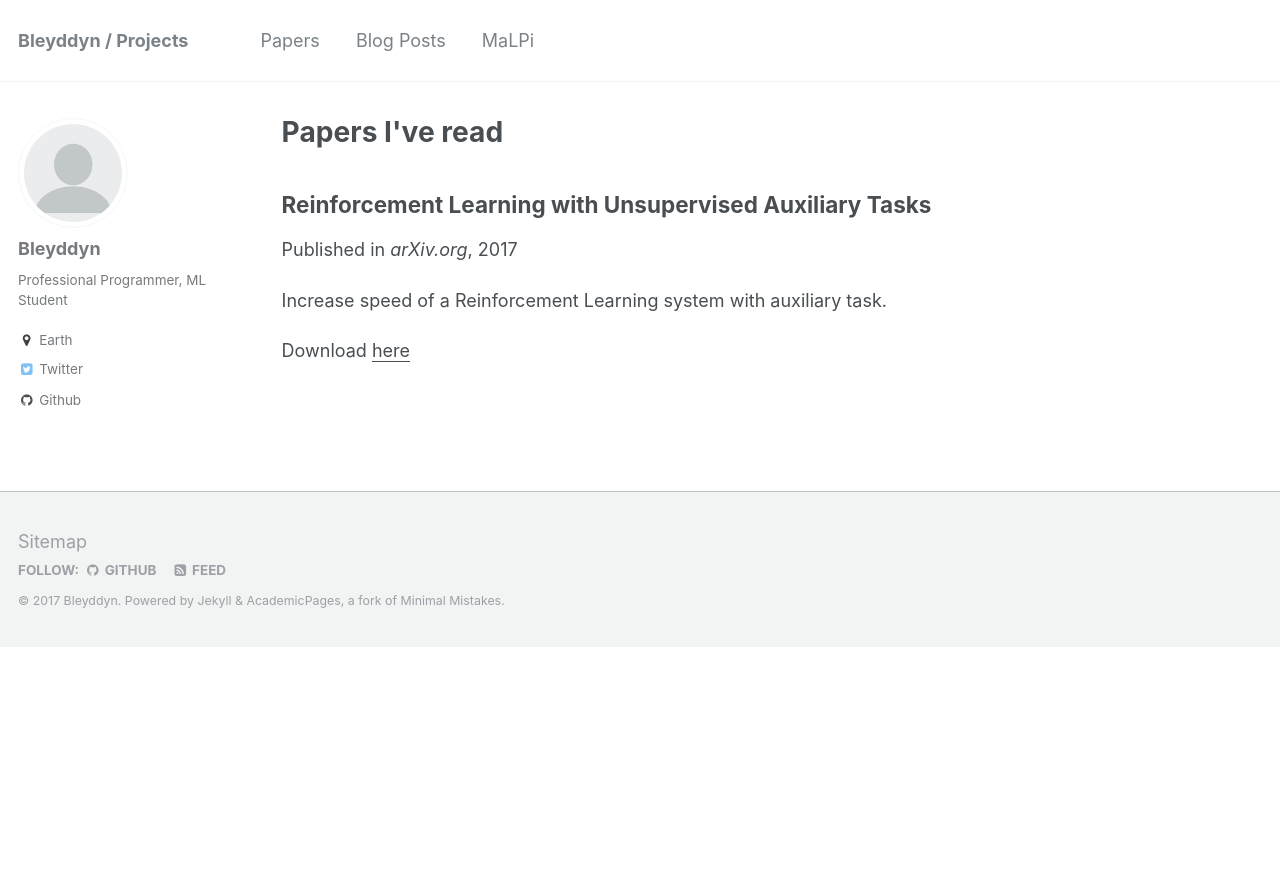
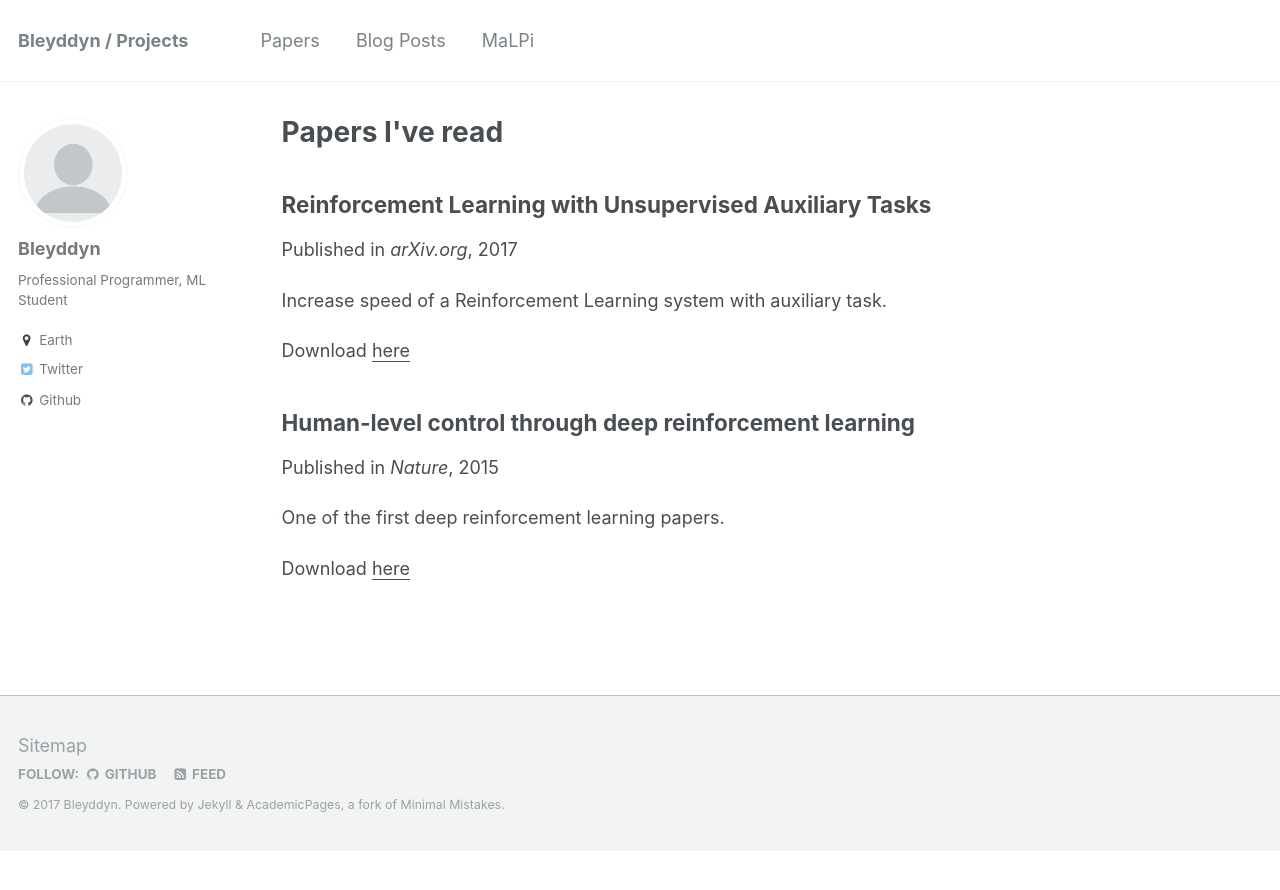
Before and after one commit to Bleyddyn/Bleyddyn.github.io, a Jekyll site: the page built from _pages/publications.md, in a window 1280 px wide. Shown: the top 890 px of the page. Built offline with Jekyll 4.4.1, drawn with Linux system fonts in a browser that asks for light colours; some of the changed lines change nothing that is shown.

Commit message:
Added notes on the Deep Q-Learning paper.

```diff
--- /dev/null
+++ b/_publications/2015-02-26-deep-q-learning.md
@@ -0,0 +1,25 @@
+---
+title: "Human-level control through deep reinforcement learning"
+collection: publications
+permalink: /publications/2015-02-26-deep-q-learning.md
+venue: "Nature"
+excerpt: "One of the first deep reinforcement learning papers."
+date: 2015-02-26
+paperurl: http://web.stanford.edu/class/psych209/Readings/MnihEtAlHassibis15NatureControlDeepRL.pdf
+#citation: 'Your Name, You. (2009). "Paper Title Number 1." <i>Journal 1</i>. 1(1).'
+---
+
+## Notes
+
+Reinforcement learning methods that use non-linear function approximators (e.g. neural networks) for the action value function are not theoretically stable.
+
+This paper gets around that problem with two main changes to training:
+
+1. Experience replay
+
+Each time step is recorded with: state, action, reward, and next state.
+A random mini-batch of experiences is drawn and used for a Q-learning update.
+
+2. Separate target and behavior value networks
+
+Updates are performed on a copy of the network. Only after a number of such updates is the improved network copied back into the one used to choose actions.
```
Also changed, not shown: _publications/2017-03-01-unsupervised-auxiliary-tasks.md (+1 -0 lines).
